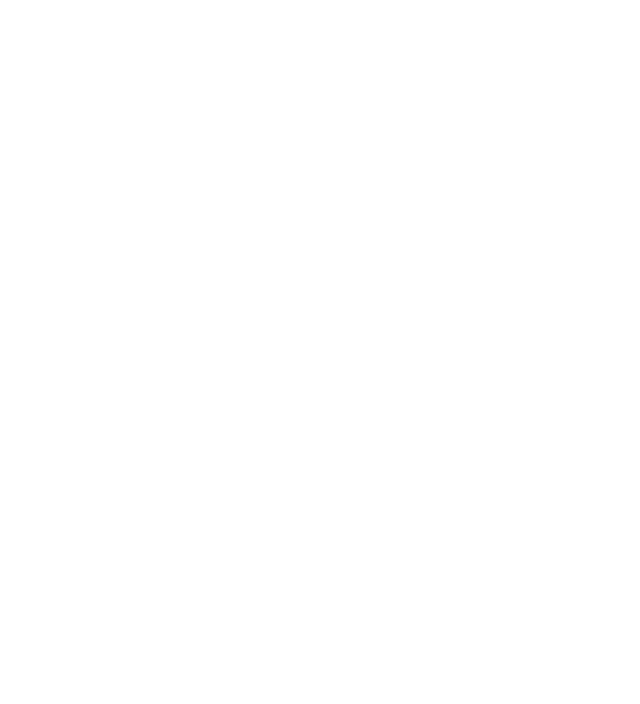
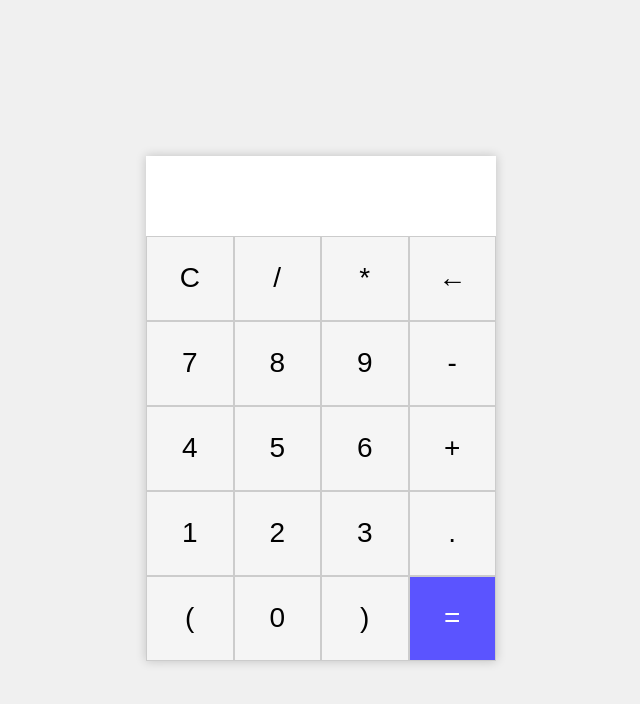
Before and after one commit to acciojob/calculator-Hemanth40, a website: page main.html in a window 1280 px wide. Shown: the whole page, without its empty margins (319-959 px from the left). Drawn offline with Linux system fonts and the light colour scheme.

Commit message:
created a submission

```diff
--- a/main.html
+++ b/main.html
@@ -1,16 +1,44 @@
 <!DOCTYPE html>
+<html>
+<head>
+  <title>Calculator</title>
+  <link rel="stylesheet" href="styles.css">
+</head>
+<body>
 
-<html>
+<div class="calculator">
 
-<head>
-	<link rel="stylesheet" href="styles.css">
-</head>
+  <input type="text" id="input" readonly>
 
-<body>
-	<!-- the entire body must be written by student -->
-    <script type="text/javascript" src="./script.js">
-</script>
+  <div class="buttons">
+    <button id="clr">C</button>
+    <button id="divide">/</button>
+    <button id="multiply">*</button>
+    <button id="back">←</button>
 
+    <button id="block7">7</button>
+    <button id="block8">8</button>
+    <button id="block9">9</button>
+    <button id="minus">-</button>
+
+    <button id="block4">4</button>
+    <button id="block5">5</button>
+    <button id="block6">6</button>
+    <button id="plus">+</button>
+
+    <button id="block1">1</button>
+    <button id="block2">2</button>
+    <button id="block3">3</button>
+    <button id="dot">.</button>
+
+    <button>(</button>
+    <button id="block0">0</button>
+    <button>)</button>
+    <button id="ans">=</button>
+  </div>
+
+</div>
+
+<script src="script.js"></script>
 </body>
-
 </html>
--- a/script.js
+++ b/script.js
@@ -1 +1,43 @@
-//your code here
+const input = document.getElementById("input");
+
+for (let i = 0; i <= 9; i++) {
+  document.getElementById(`block${i}`).addEventListener("click", () => {
+    input.value += i;
+  });
+}
+
+document.getElementById("plus").addEventListener("click", () => {
+  input.value += "+";
+});
+
+document.getElementById("minus").addEventListener("click", () => {
+  input.value += "-";
+});
+
+document.getElementById("multiply").addEventListener("click", () => {
+  input.value += "*";
+});
+
+document.getElementById("divide").addEventListener("click", () => {
+  input.value += "/";
+});
+
+document.getElementById("dot").addEventListener("click", () => {
+  input.value += ".";
+});
+
+document.getElementById("clr").addEventListener("click", () => {
+  input.value = "";
+});
+
+document.getElementById("back").addEventListener("click", () => {
+  input.value = input.value.slice(0, -1);
+});
+
+document.getElementById("ans").addEventListener("click", () => {
+  try {
+    input.value = eval(input.value);
+  } catch {
+    input.value = "Error";
+  }
+});
--- a/styles.css
+++ b/styles.css
@@ -1,2 +1,42 @@
+body {
+  display: flex;
+  justify-content: center;
+  align-items: center;
+  height: 100vh;
+  background: #f0f0f0;
+  font-family: Arial, sans-serif;
+}
 
-/* Your CSS Code here. */
+.calculator {
+  width: 350px;
+  background: white;
+  box-shadow: 0 0 10px rgba(0,0,0,0.2);
+}
+
+#input {
+  width: 100%;
+  height: 80px;
+  font-size: 28px;
+  text-align: right;
+  border: none;
+  padding-right: 15px;
+  box-sizing: border-box;
+}
+
+.buttons {
+  display: grid;
+  grid-template-columns: repeat(4, 1fr);
+}
+
+button {
+  height: 85px;
+  font-size: 28px;
+  border: 1px solid #ccc;
+  background: #f5f5f5;
+  cursor: pointer;
+}
+
+#ans {
+  background: #5b54ff;
+  color: white;
+}
```
